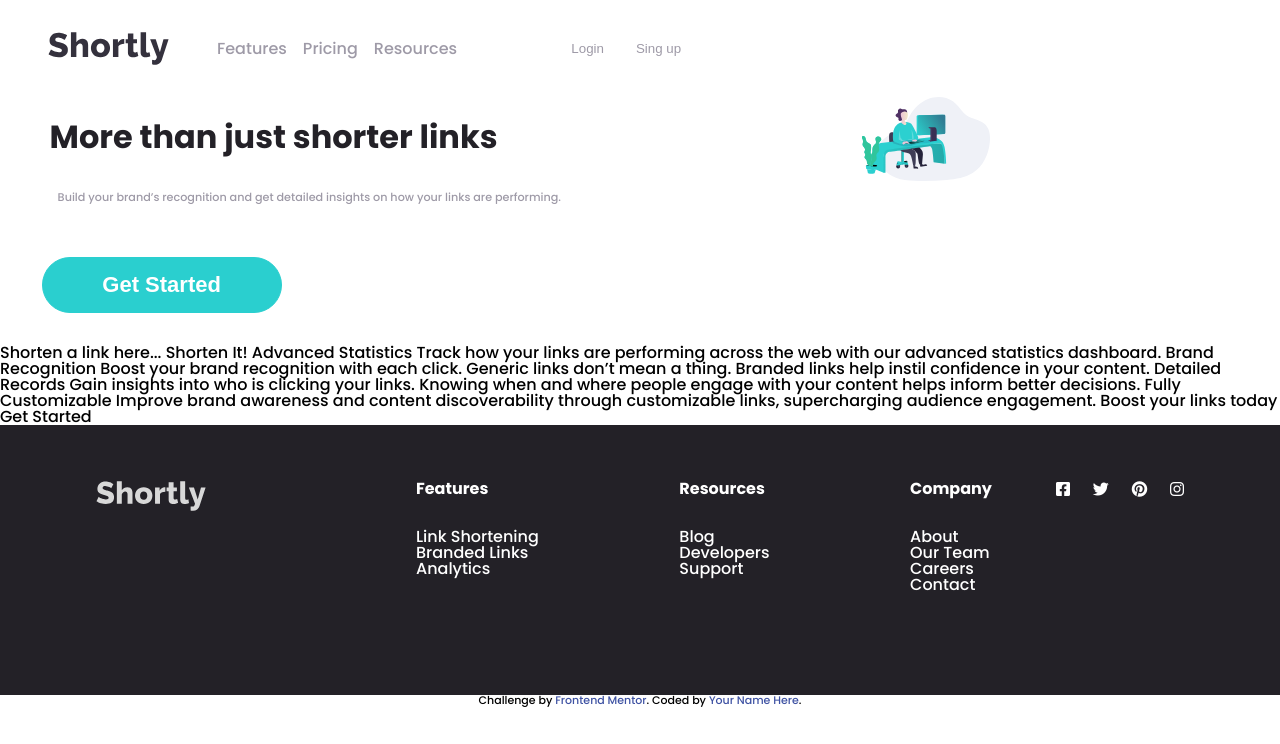
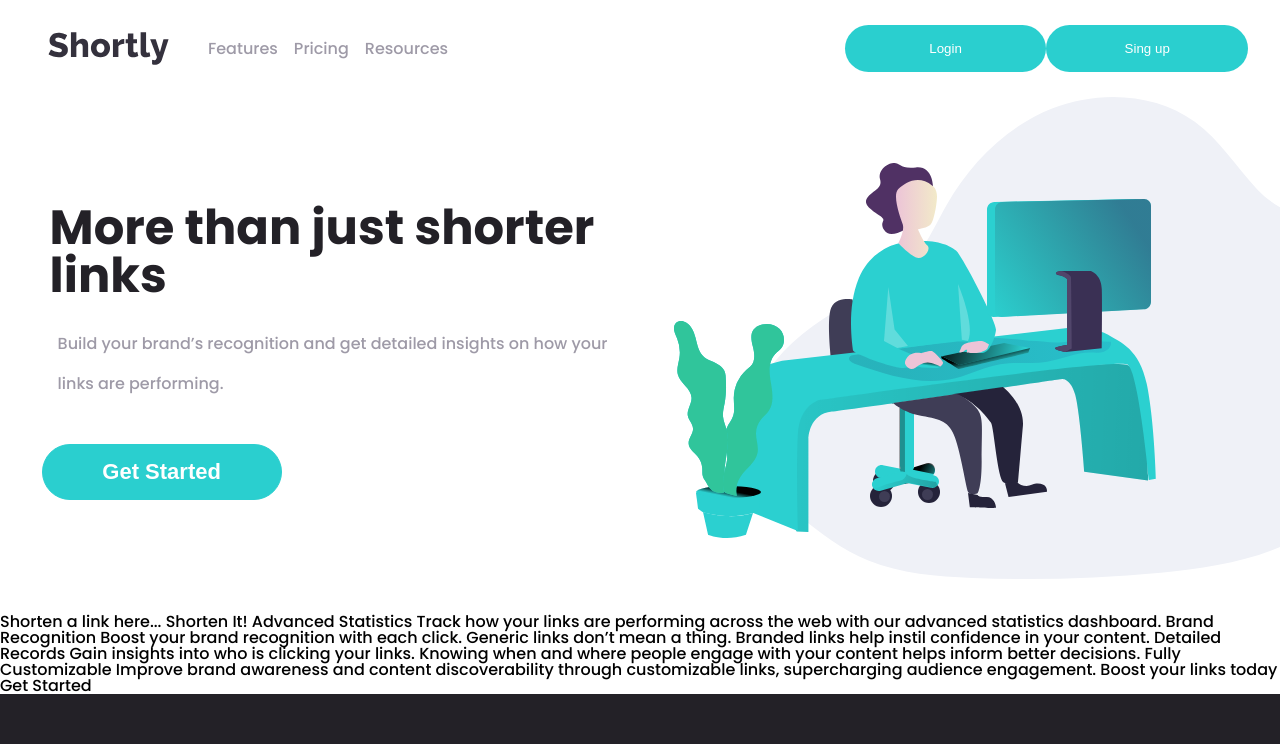
Before and after one commit to TorlettiJoaquin/landingpage-2, a plain HTML site: page index.html in a window 1280 px wide. Shown: the top 744 px of the page. Drawn offline with Linux system fonts and the light colour scheme.

Commit message:
agrego estilo de escritorio

```diff
--- a/assets/css/style.css
+++ b/assets/css/style.css
@@ -32,9 +32,8 @@
        display: none;
     }
     .header__nav{
-
-        width: 100%;
-        display: flex;
+        display: grid;
+        grid-template-columns: 13rem 2fr;
     }
     .header__nav img{
         margin: 2rem 3rem;
@@ -67,41 +66,39 @@
         display: flex;
         justify-content: flex-end;
         margin-right: 2rem;
-            }
-    .btn1, .btn2{
-        background: var(--color-neutral-100);
+
+    }
+    .btn1, .btn2  {
+        background: var(--color-primary);
         border: none;
-        color: var(--color-neutral-300);
+        border-radius: 5rem;
+        color: var(--color-neutral-100);
         padding: 1rem;
+        width: 40%;
     }
-    .btn1:hover, .btn2:hover{
-        color: var(--color-neutral-100);
-        background: var(--color-primary);
-        border-radius: 5rem;
-        width: 40%;
-        opacity: .5;
-    }
+
     /* main star */
     .main__1{
-        display: grid;
-        grid-template-columns: 2fr 1fr;
+        display: flex;
+        flex-direction: row;
+        align-items: center;
         margin-left: 1.6rem;
         margin-bottom: 2rem;
     }
-    .imagen__1 img{
-        max-width: 10vw;
+    .imagen__1 {
+        max-width: 100vw;
         overflow: hidden;
     }
     .contenido__1 h1{
         font-weight: 700 ;
-        font-size: 2rem ;
+        font-size: 3rem ;
         margin: 1.5rem;
         color: var(--color-neutral-500);
 }
     .contenido__1 p{
     color: var(--color-neutral-300);
     margin: 1rem 2rem 2.5rem  2rem;
-    font-size: .7rem;
+    font-size: 1rem;
     line-height: 2.5rem;
 }
     .get__started{
```
Also changed, not shown: index.html (+1 -1 lines).
